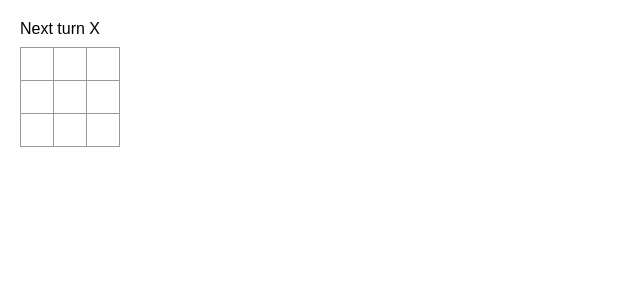
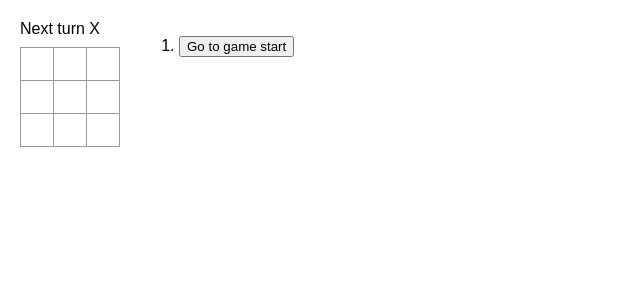
Before and after one commit to Nen4o/React-Tic-Tac-Toe, a React (Vite) app: page / in a window 1280 px wide. Shown: the top 300 px of the page, without its empty margins (0-640 px from the left). Built offline with nearby package versions, Linux system fonts and the light colour scheme.

Commit message:
Adding time travel

```diff
--- a/src/App.jsx
+++ b/src/App.jsx
@@ -5,10 +5,7 @@
   return <button className='square' onClick={onSquareClick}>{value}</button>
 }
 
-export default function Board() {
-  const [xIsNext, setXIsNext] = useState(true);
-  const [squares, setSquares] = useState(Array(9).fill(null));
-
+function Board({ xIsNext, squares, onPlay }) {
   function handleClick(i) {
     if (squares[i] || calculateWinner(squares)) {
       return;
@@ -22,8 +19,7 @@
       nextSquares[i] = 'O';
 
     }
-    setSquares(nextSquares);
-    setXIsNext(!xIsNext);
+    onPlay(nextSquares);
   }
 
   const winner = calculateWinner(squares);
@@ -56,6 +52,51 @@
   </>)
 }
 
+export default function Game() {
+  const [history, setHistory] = useState([Array(9).fill(null)]);
+  const [currentMove, setCurrentMove] = useState(0);
+  const xIsNext = currentMove % 2 === 0;
+  const currentSquares = history[currentMove];
+
+  function handlePlay(nextSquares) {
+    const nextHistory = [...history.slice(0, currentMove + 1), nextSquares];
+    setHistory(nextHistory);
+    setCurrentMove(nextHistory.length - 1);
+  }
+
+  function jumpTo(nextMove) {
+    setCurrentMove(nextMove);
+  }
+
+  const moves = history.map((squares, move) => {
+    let description;
+    if (move > 0) {
+      description = 'Go to move #' + move;
+    } else {
+      description = 'Go to game start';
+    }
+    return (
+      <li key={move}>
+        <button onClick={() => jumpTo(move)}>{description}</button>
+      </li>
+    );
+  });
+
+  return (
+    <>
+      <div className="game">
+        <div className="game-board">
+          <Board xIsNext={xIsNext} squares={currentSquares} onPlay={handlePlay} />
+        </div>
+
+        <div className="game-info">
+          <ol>{moves}</ol>
+        </div>
+      </div>
+    </>
+  )
+}
+
 function calculateWinner(squares) {
   const lines = [
     [0, 1, 2],
```
